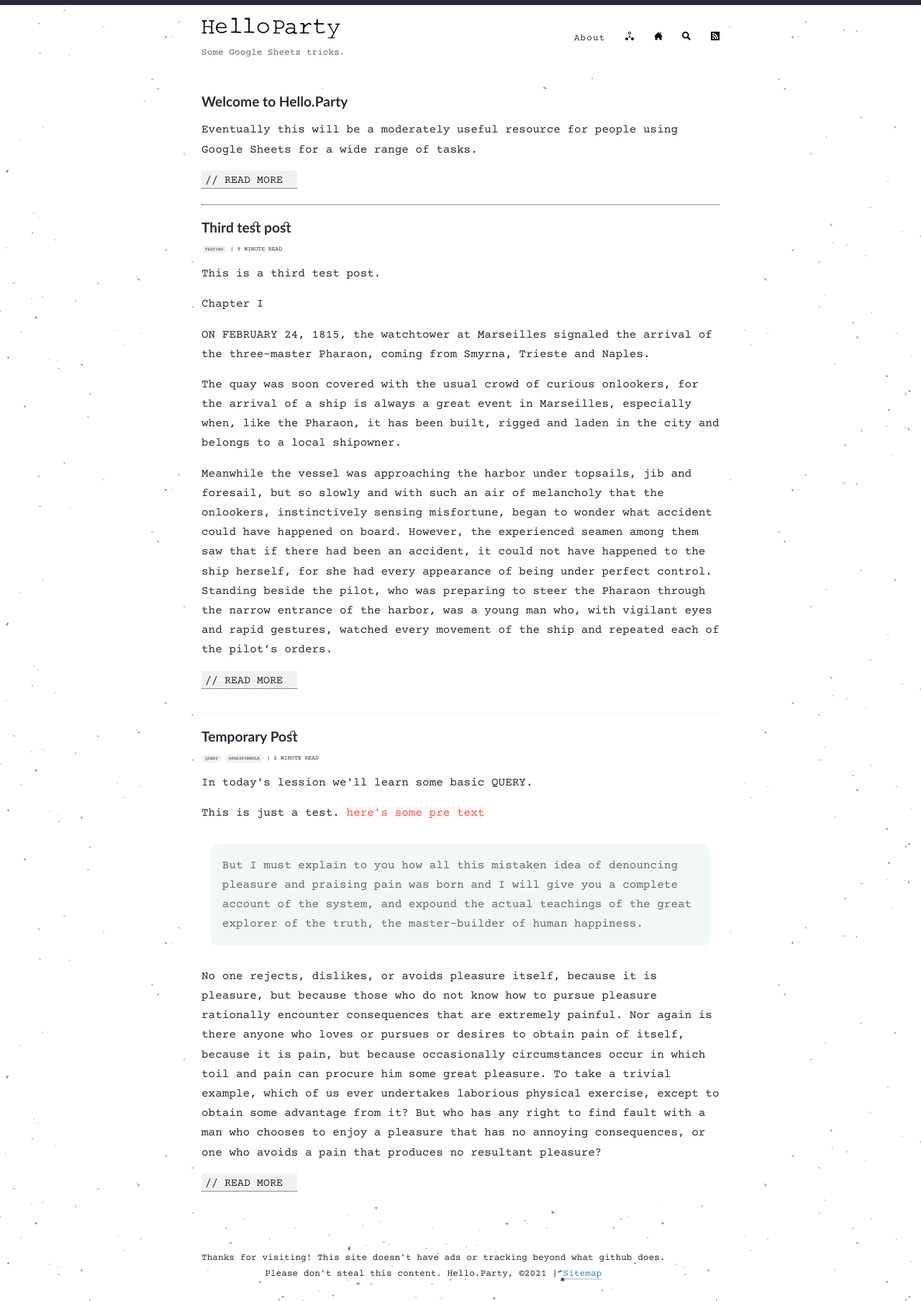
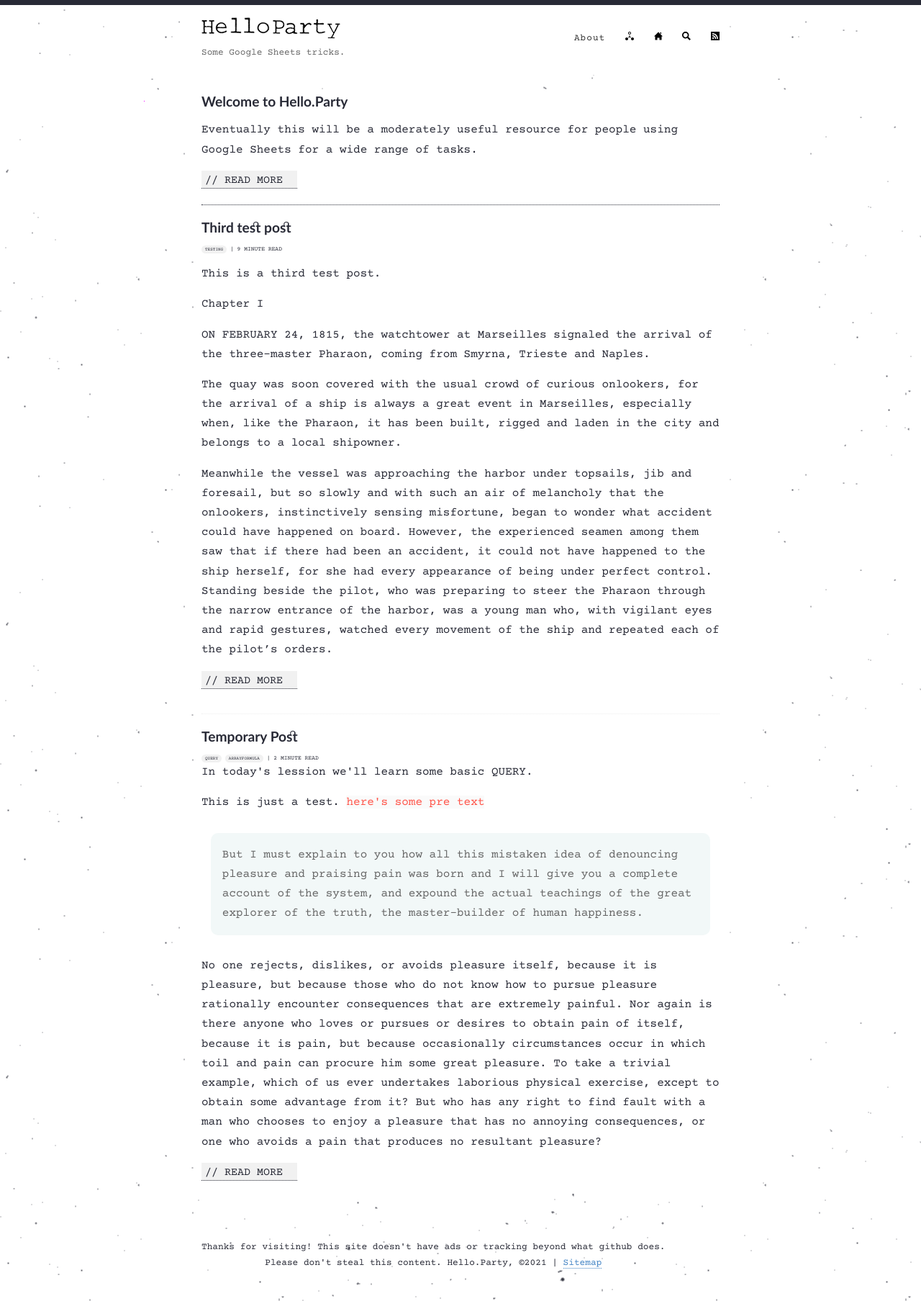
Before and after one commit to hello-party/hello-party-old.github.io, a Jekyll site: the page built from index.html, in a window 1280 px wide. Shown: the whole page at 72% size. Built offline with Jekyll 4.4.1, drawn with Linux system fonts in a browser that asks for light colours; the list of posts is cut into pages by our own code.

Commit message:
Update index.html

```diff
--- a/index.html
+++ b/index.html
@@ -46,7 +46,7 @@ layout: default
       {% endfor %} | <span class="post-words">{% capture words %}{{ post.content | number_of_words }}{% endcapture %}{% unless words contains "-" %}{{ words | plus: 250 | divided_by: 250 | append: " minute read" }}{% endunless %}</span>
                 </div>
               <div class="entry">
-                  <div id="subtitle"><p>{{ post.subtitle }}</p></div>
+                  {% if post.subtitle %}<div id="subtitle">{{ post.subtitle }}</div>{% endif %}
                 <p>{{ post.excerpt }}</p>
               </div>
               <a href="{{ site.baseurl }}{{ post.url }}" class="read-more">// Read More</a>
```
